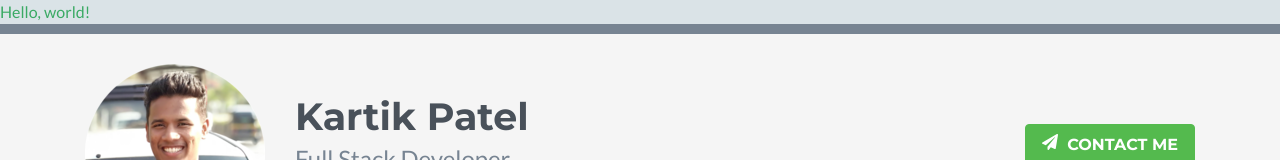
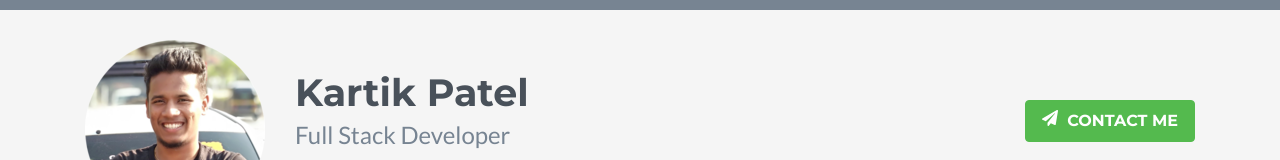
Before and after one commit to kp67201/http-kp67201.github.io-, a plain HTML site: page index.html in a window 1280 px wide. Shown: the top 160 px of the page. Drawn offline with nearby package versions, Linux system fonts and the light colour scheme; no server answers; some icons are missing.

```diff
--- a/index.html
+++ b/index.html
@@ -35,7 +35,6 @@
 </head>
 
 <body>
-    <a href="whatsapp://send?text=Hello%20World!">Hello, world!</a>
     <!-- ******HEADER****** -->
     <header class="header">
         <div class="container clearfix">
```
